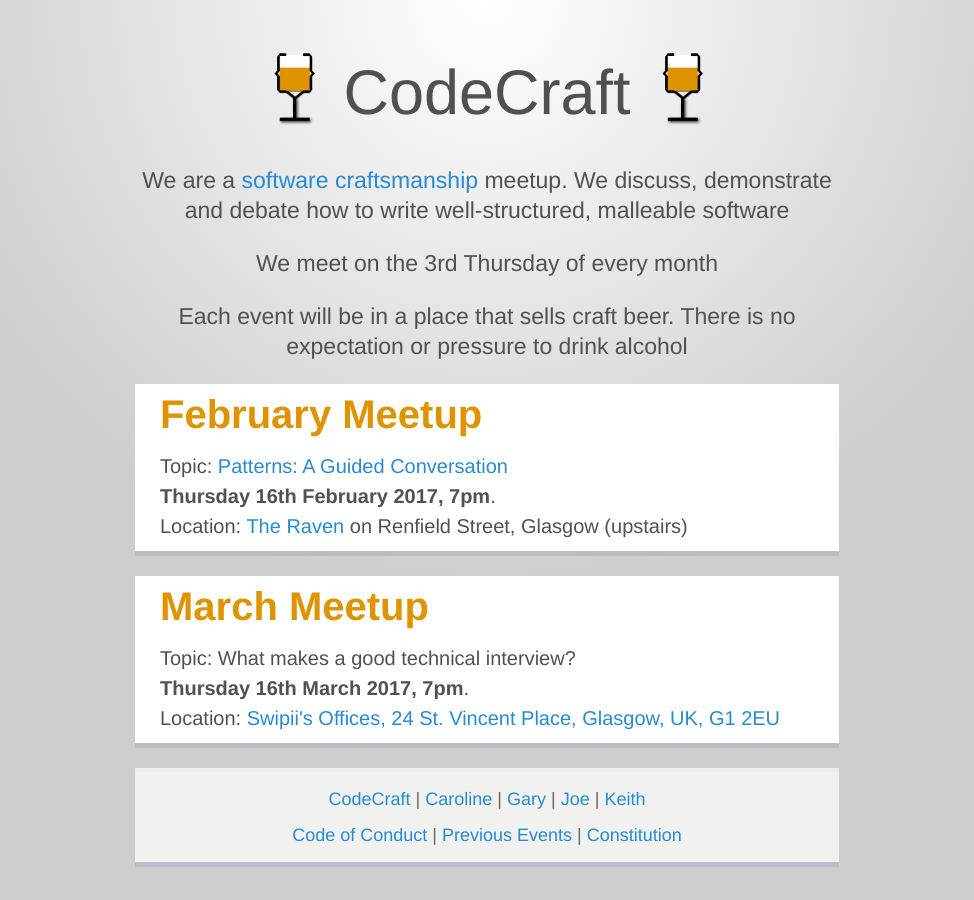
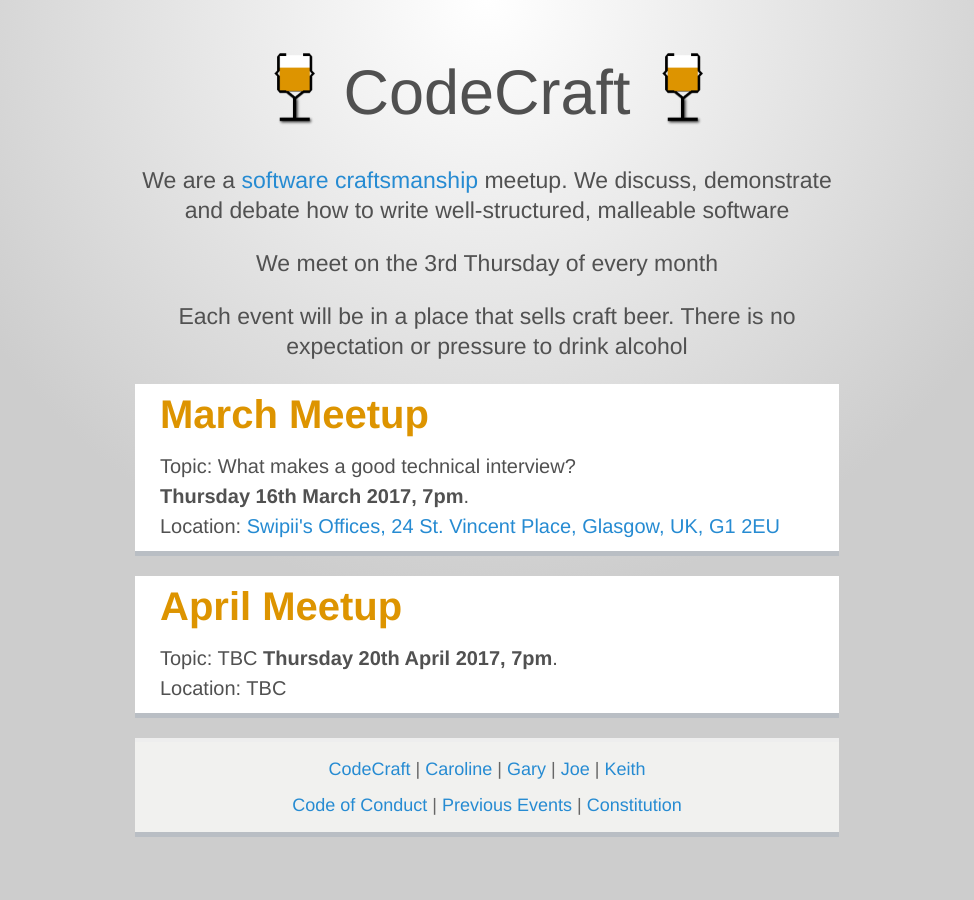
Before and after one commit to codecraftuk/codecraftuk.github.io, a Jekyll site: the page built from index.html, in a window 1280 px wide. Shown: the whole page, without its empty margins (153-1127 px from the left). Built offline with Jekyll 4.4.1, drawn with Linux system fonts in a browser that asks for light colours.

Commit message:
Removing Feb and adding april dates

```diff
--- a/index.html
+++ b/index.html
@@ -9,16 +9,16 @@
 </div>
 
 <div class="meetups">
-  <h2>February Meetup</h2>
-  Topic: <a href="/events/2017/02/patterns-guided-conversation">Patterns: A Guided Conversation</a><br/>
-<strong>Thursday 16th February 2017, 7pm</strong>.
- <br/>Location: <a href="https://goo.gl/maps/vWn1J">The Raven</a> on Renfield Street, Glasgow (upstairs)
-</div>
-
-<div class="meetups">
   <h2>March Meetup</h2>
   Topic: What makes a good technical interview?<br/>
 <strong>Thursday 16th March 2017, 7pm</strong>.
   <br/>Location: <a href="https://www.google.co.uk/maps/place/24+St+Vincent+Pl,+Glasgow+G1/@55.8612887,-4.2548818,17z/data=!3m1!4b1!4m5!3m4!1s0x4888469f943a5075:0x4d0e1bb59808430e!8m2!3d55.8612887!4d-4.2526931"> Swipii's Offices, 24 St. Vincent Place, Glasgow, UK, G1 2EU</a>
 
 </div>
+
+<div class="meetups">
+  <h2>April Meetup</h2>
+  Topic: TBC
+ <strong>Thursday 20th April 2017, 7pm</strong>.
+ <br/>Location: TBC
+</div>
```
